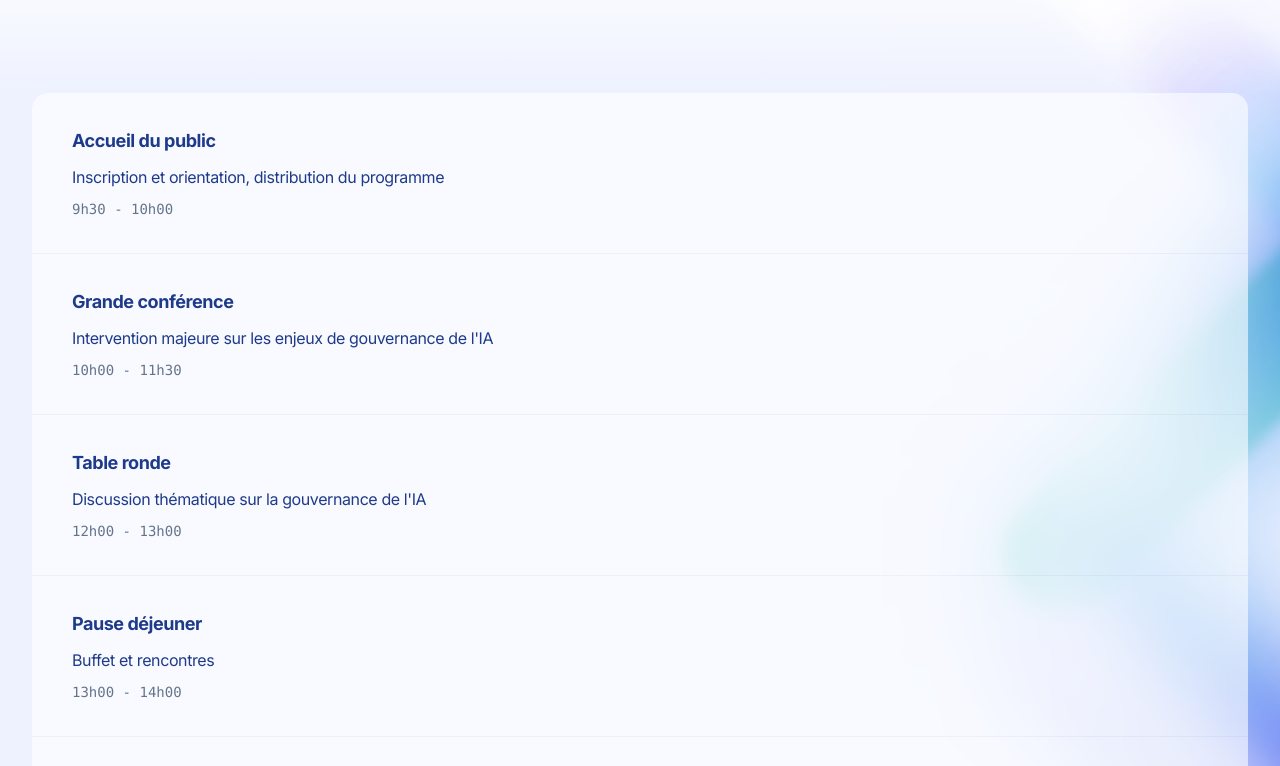
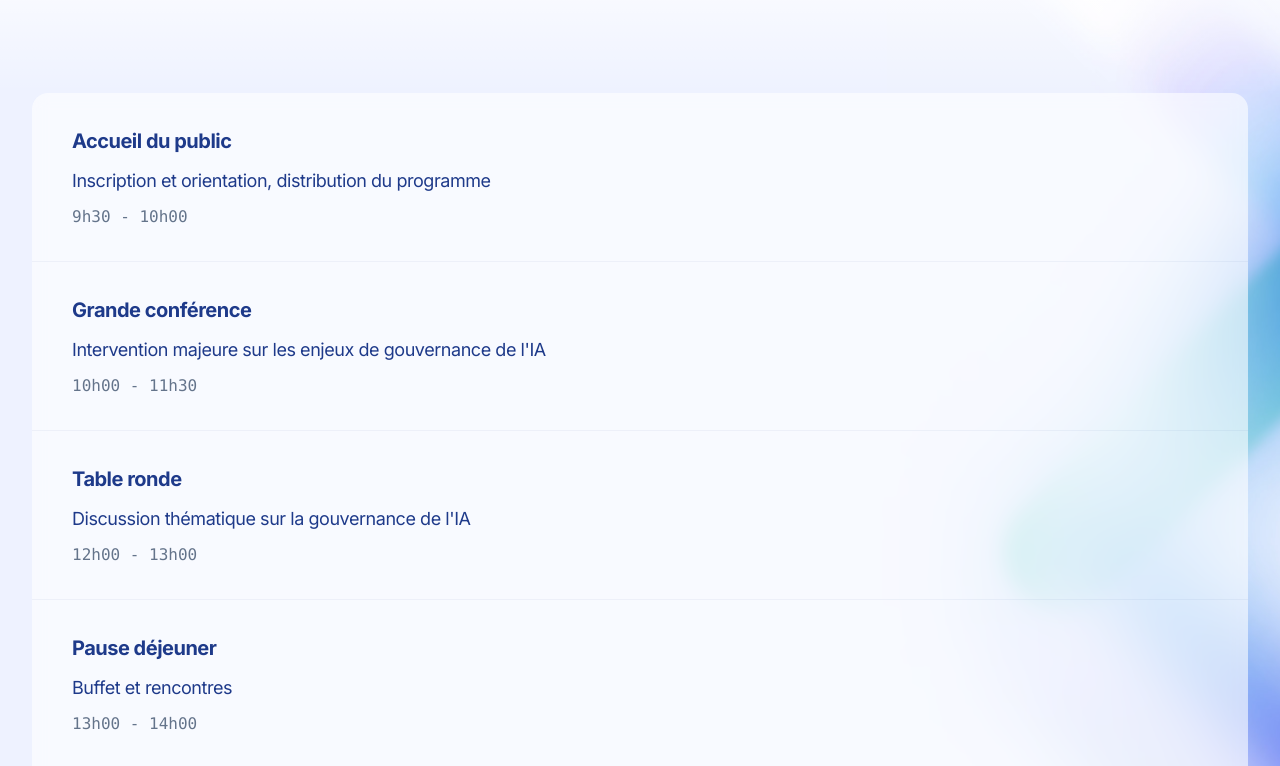
Before and after one commit to moiri-gamboni/sommet-ia, an Astro site: page / in a window 1280 px wide. Shown: the part 2669-3435 px from the top of the page. Built offline with nearby package versions, Linux system fonts and the light colour scheme; Astro itself is replaced by a stand-in of ours.

Commit message:
Increase schedule font size

```diff
--- a/src/components/Schedule.astro
+++ b/src/components/Schedule.astro
@@ -41,22 +41,22 @@ const schedule = await getCollection('schedule')
                   <div class="flex flex-col">
                     {timeSlot.data.speaker ? (
                       <>
-                        <h3 class="text-lg font-semibold tracking-tight text-blue-900">
+                        <h3 class="text-xl font-semibold tracking-tight text-blue-900">
                           {timeSlot.data.speaker.name}
                         </h3>
-                        <p class="mt-1 font-mono text-md font-medium text-blue-600">
+                        <p class="mt-1 font-mono text-lg font-medium text-blue-600">
                           {timeSlot.data.type}
                         </p>
                       </>
                     ) : (
-                      <h3 class="text-lg font-semibold tracking-tight text-blue-900">
+                      <h3 class="text-xl font-semibold tracking-tight text-blue-900">
                         {timeSlot.data.type}
                       </h3>
                     )}
-                    <p class="mt-2 text-base tracking-tight text-blue-900">
+                    <p class="mt-2 text-lg tracking-tight text-blue-900">
                       {timeSlot.data.description}
                     </p>
-                    <p class="mt-2 font-mono text-sm text-slate-500">
+                    <p class="mt-2 font-mono text-base text-slate-500">
                       <time>{timeSlot.data.start}</time>
                       {' - '}
                       <time>{timeSlot.data.end}</time>
```
